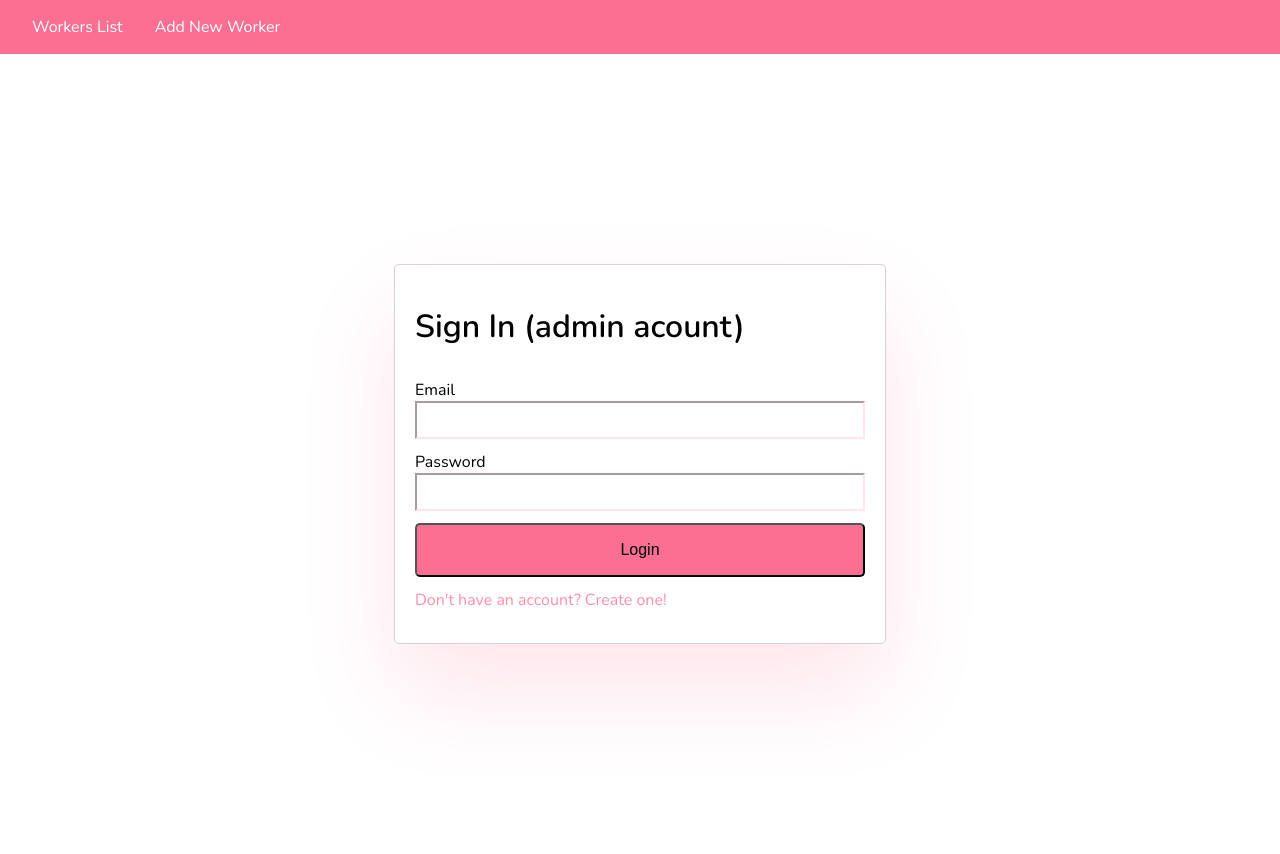
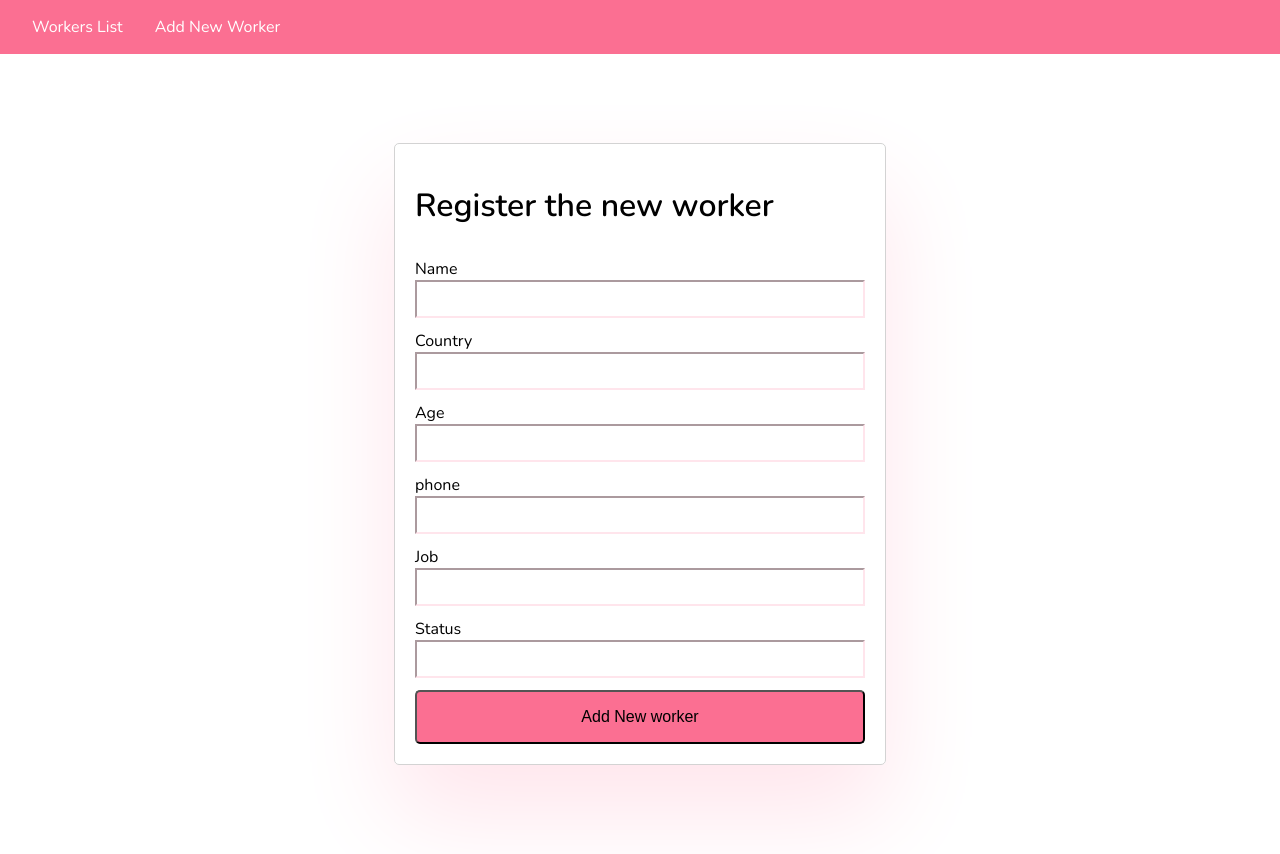
Before and after one commit to tinchopapa56/WorkersFrontHeroku-Deployed_MERN-, a React (Create React App) app: page /workerRegister in a window 1280 px wide. Before the commit this address led to /login. Built offline with nearby package versions, Linux system fonts and the light colour scheme; sample sign-in values are in the browser's storage.

Commit message:
Day 2 - allForms working (formik)- Next step:implementation POST/GET methods - little Api on 8008 local host

```diff
--- a/package.json
+++ b/package.json
@@ -11,7 +11,9 @@
     "react-dom": "^18.2.0",
     "react-router-dom": "^6.3.0",
     "react-scripts": "5.0.1",
-    "web-vitals": "^2.1.4"
+    "uuid": "^8.3.2",
+    "web-vitals": "^2.1.4",
+    "yup": "^0.32.11"
   },
   "scripts": {
     "start": "react-scripts start",
--- a/src/components/auth/Login.jsx
+++ b/src/components/auth/Login.jsx
@@ -1,23 +1,50 @@
 import React from 'react'
 import "./auth.styles.css"
-import {Link} from "react-router-dom"
+import {useNavigate, Link} from "react-router-dom"
+import { useFormik } from "formik"
+import * as Yup from 'yup';
 
 function Login() {
+
+  const navigate = useNavigate()
+
+  let initialValues = {
+    email:"",
+    password:""
+ }
+
+ const validationSchema = Yup.object().shape({
+    email: Yup.string().email("Email válido").required("Campo obligatorio"),
+    password: Yup.string().min(6, "6 caracteres mínimo").required("Campo obligatorio")
+ });
+
+  const onSubmit = () => {
+    if(localStorage.getItem("logged")){
+     navigate("/workerRegister", {replace:true})
+    } else{
+      alert("You don´t have an account")
+    }
+  }
+  const formik = useFormik( {initialValues, validationSchema, onSubmit} );
+  const {handleSubmit, handleChange, values, errors} = formik
+
+console.log(errors)
+
   return (
     <div className="auth">
-        <form>
-        <h1>Sign In (admin acount) </h1>
+        <form onSubmit={handleSubmit}>
+          <h1>Sign In</h1>
           <div>
-            <label for="name">Email</label>
-            <input name="email" />
+            <label>Email</label>
+            <input onChange={handleChange} value={values.email} name="email" />
           </div>
-
+            {errors.email && <div className="error-color">{errors.email}</div>}
           <div>
-            <label for="password">Password</label>
-            <input name="password" />
+            <label>Password</label>
+            <input onChange={handleChange} value={values.password} name="password" />
           </div>
-
-          <button>Login</button>
+            {errors.password && <div className="error-color">{errors.password}</div>}
+          <button type="submit">Login</button>
           <div>
             <Link to="/register"> Don't have an account? Create one! </Link>
           </div>
--- a/src/components/auth/Register.jsx
+++ b/src/components/auth/Register.jsx
@@ -1,26 +1,53 @@
 import React from 'react'
-import {Link} from "react-router-dom"
+import {Link, useNavigate} from "react-router-dom"
 import "./auth.styles.css"
-
+import {useFormik} from "formik"
+import * as Yup from "yup"
+import { v4 as uuidv4 } from "uuid"
 
 const Register = () => {
+
+  const navigate = useNavigate();
+
+  let initialValues = {
+    username:"",
+    email:"",
+    password:"",
+  }
+  const validationSchema = Yup.object().shape({
+    username: Yup.string().min(6, "min 6 caracteres").required("Obligatorio"),
+    email: Yup.string().email("email válido").required("Obligatorio"),
+    password: Yup.string().min(6, "min 6 caracteres").required("Obligatorio"),
+  })
+
+  const onSubmit = () => {
+    localStorage.setItem("logged", "true")
+    navigate("/login", {replace:true})
+  }
+
+  const formik = useFormik( {initialValues, validationSchema, onSubmit} );
+  const {handleChange, handleSubmit, errors, values} = formik
+
   return (
     <div className="auth">
-        <form>
+        <form onSubmit={handleSubmit}>
         <h1>Register (admin acount)</h1>
           <div>
-            <label for="password">Username</label>
-            <input name="password" />
+            <label>Username</label>
+            <input name="username" onChange={handleChange} value={values.username} />
           </div>
+          {errors.username && <div className="error-color">{errors.username}</div>}
           <div>
-            <label for="name">Email</label>
-            <input name="email" />
+            <label>Email</label>
+            <input name="email" onChange={handleChange} value={values.email}/>
           </div>
+          {errors.email && <div className="error-color">{errors.email}</div>}
           <div>
-            <label for="password">Password</label>
-            <input name="password" />
+            <label>Password</label>
+            <input name="password" onChange={handleChange} value={values.password}/>
           </div>
-          <button>Register</button>
+          {errors.password && <div className="error-color">{errors.password}</div>}
+          <button type="submit">Register</button>
           <div>
             <Link to="/login"> Already have an account? Log In </Link>
           </div>
--- a/src/components/auth/WorkerRegister.jsx
+++ b/src/components/auth/WorkerRegister.jsx
@@ -1,26 +1,80 @@
 import React, {useEffect} from 'react'
 import { useNavigate } from 'react-router-dom'
+import {useFormik} from "formik"
+import * as Yup from "yup"
+
 
 const WorkerRegister = () => {
 
   const navigate = useNavigate();
 
   useEffect( ()=>{
-    if(!localStorage.getItem("token")){
+    if(!localStorage.getItem("logged")){
       navigate("/login", {replace:true} );
     }
   },[])
 
+  let initialValues = {
+    name:"",
+    country:"",
+    age:"",
+    phone:"",
+    job:"",
+    status:"",
+  }
+  const validationSchema = Yup.object().shape({
+    name: Yup.string().min(6, "min 6 caracteres").required("Obligatorio"),
+    country: Yup.string().required("Obligatorio"),
+    age: Yup.string().required("Obligatorio"),
+    phone: Yup.string().required("Obligatorio"),
+    job: Yup.string().required("Obligatorio"),
+    status: Yup.string().required("Obligatorio"),
+
+  })
+
+  const onSubmit = () => {
+    //POSTEAR cargar el objeto a una base de datos
+    //para fetchearlo despues
+  }
+
+  const formik = useFormik({initialValues, validationSchema, onSubmit})
+  const {handleChange,handleSubmit, errors, values} = formik
+
   return (
     <div className="auth">
-        <form>
-            <input name="name" />
-            <input name="country" />
-            <input name="birth_date" />
-            <input name="phone" />
-            <input name="job" />
-            <input name="status" />
-            <h5>Acciones</h5>
+        <form onSubmit={handleSubmit}>
+          <h1>Register the new worker</h1>
+          <div>
+            <label>Name</label>
+            <input onChange={handleChange} value={values.name} name="name" />
+          </div>
+          {errors.name && <div className="error-color">{errors.name}</div>}
+          <div>
+            <label>Country</label>
+            <input onChange={handleChange} value={values.country} name="country" />
+          </div>
+          {errors.country && <div className="error-color">{errors.country}</div>}
+          <div>
+            <label>Age</label>
+            <input onChange={handleChange} value={values.age} name="age" />
+          </div>
+          {errors.age && <div className="error-color">{errors.age}</div>}
+          <div>
+            <label>phone</label>
+            <input onChange={handleChange} value={values.phone} name="phone" />
+          </div>
+          {errors.phone && <div className="error-color">{errors.phone}</div>}
+          <div>
+            <label>Job</label>
+            <input onChange={handleChange} value={values.job} name="job" />
+          </div>
+          {errors.job && <div className="error-color">{errors.job}</div>}
+          <div>
+            <label>Status</label>
+            <input onChange={handleChange} value={values.status} name="status" />
+          </div>
+          {errors.status && <div className="error-color">{errors.status}</div>}
+          <button type="submit">Add New worker</button>
         </form>
     </div>
   )
--- a/src/index.css
+++ b/src/index.css
@@ -21,7 +21,9 @@ a{
   text-decoration: none;
   color: var(--global-color-2)
 }
-
+.error-color{
+  color: red;
+}
 code {
   font-family: source-code-pro, Menlo, Monaco, Consolas, 'Courier New',
     monospace;
```
Also changed, not shown: 1 other file (tests, documents, lock files or other folders).
